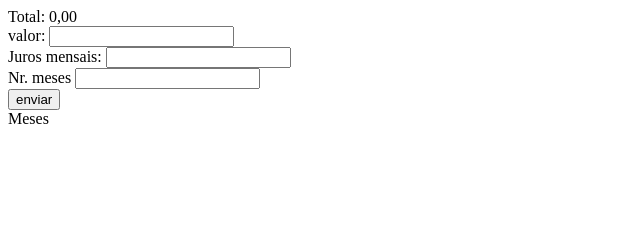
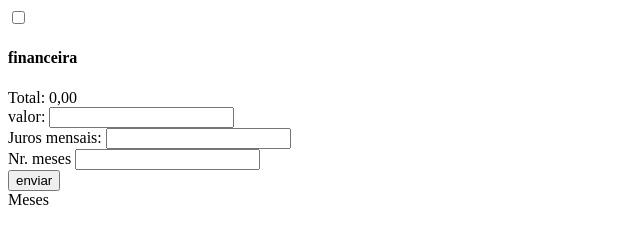
Before and after one commit to carolhaniuc/primeirof_3t, a plain HTML site: page index.html in a window 1280 px wide. Shown: the whole page, without its empty margins (0-640 px from the left). Drawn offline with Linux system fonts and the light colour scheme.

Commit message:
Update index.html

```diff
--- a/index.html
+++ b/index.html
@@ -14,7 +14,10 @@
    <link rel="stylesheet" href="geral.css">
 </head>
 <body>
-<div class="calculadora">
+    <input type="checkbox" id="input-calcF">
+    <div class="calculadora">
+        <label for="input-calcF"><h4>financeira</h4></label>
+        <div class="calcF">
     <div>
         <span id="total">Total: 0,00</span>
         <div>
@@ -24,8 +27,9 @@
    <button onclick="total()">enviar</button>
    <div id="spMes">
     <span id="total">Meses</span>
+   </div>
+
 </div>
-
 
 
 </body>
```
